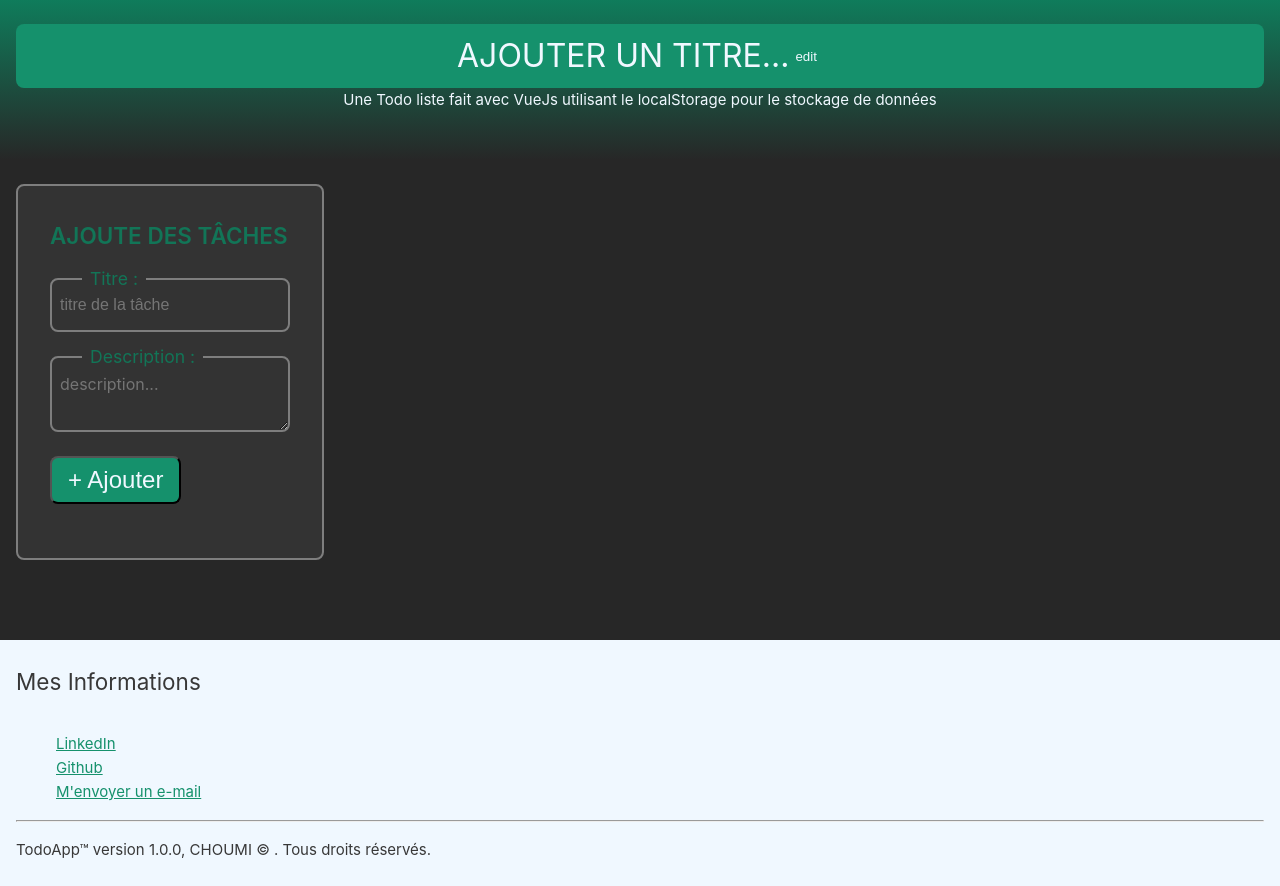
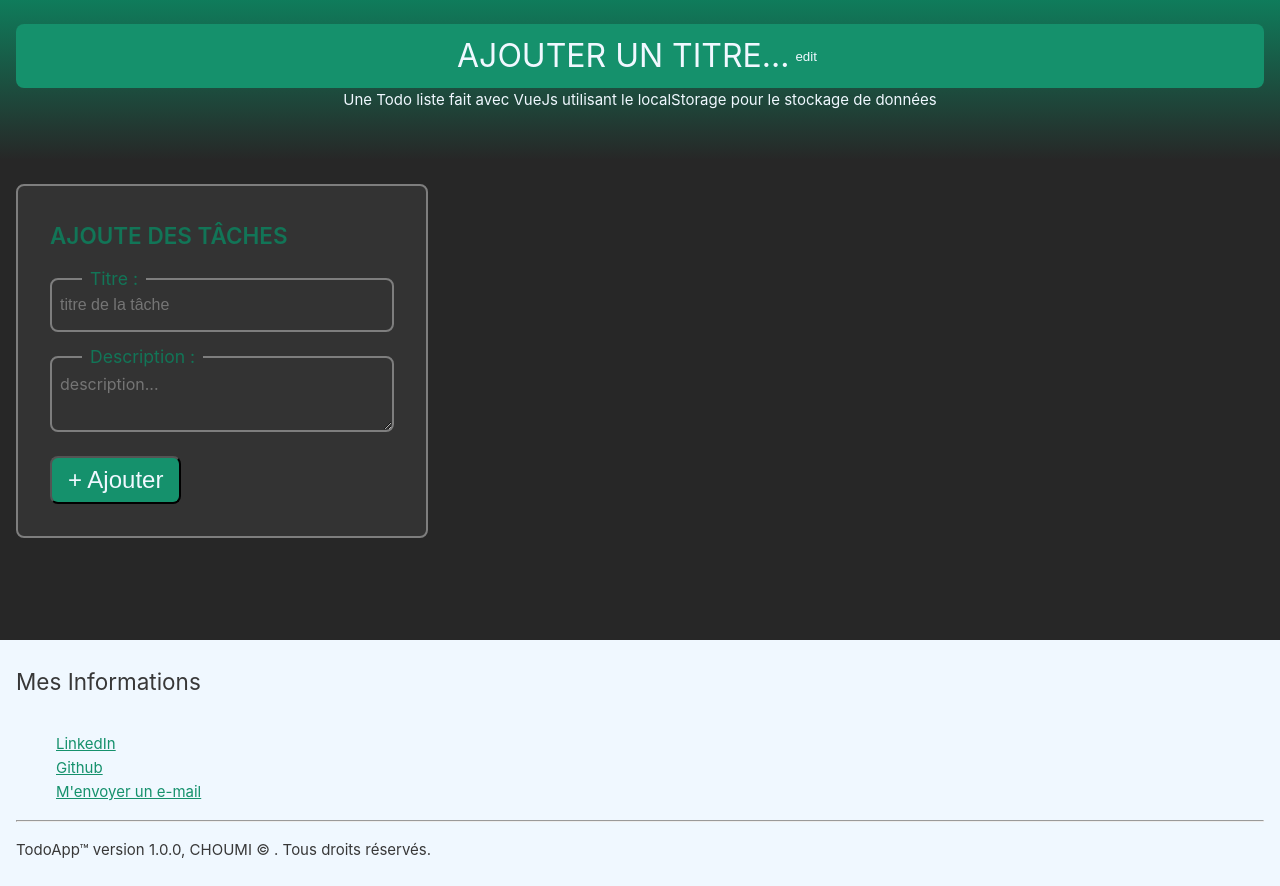
Before and after one commit to CHOUMMANIVONGDimitri/Vue-js-app, a Vue app: page / in a window 1280 px wide. Built offline with nearby package versions, Linux system fonts and the light colour scheme; the HTML template or start-up script is replaced by a standard one.

Commit message:
📱 add media query

```diff
--- a/src/components/FormContainer.vue
+++ b/src/components/FormContainer.vue
@@ -58,6 +58,11 @@ form.form-container {
   border-radius: 0.5rem;
   border: solid rgb(126, 126, 126) 2px;
   color: rgb(18, 117, 87);
+
+  @media screen and (min-width: 768px) {
+    width: 33%;
+    height: fit-content;
+  }
 
   & > .form-item {
     display: flex;
```
